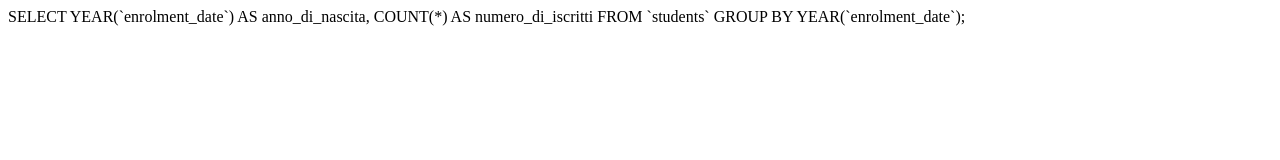
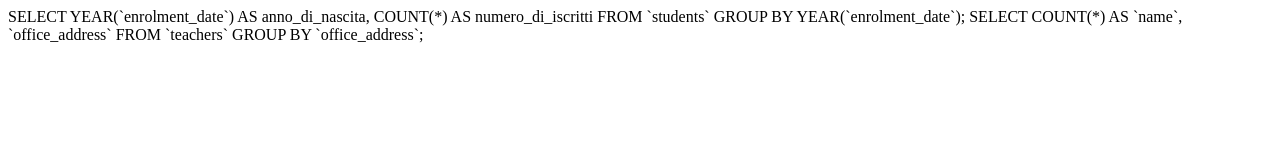
Before and after one commit to Anymoose98/db-university, a plain HTML site: page index2.html in a window 1280 px wide. Drawn offline with Linux system fonts and the light colour scheme.

Commit message:
Group by esercizio 2

```diff
--- a/index2.html
+++ b/index2.html
@@ -18,7 +18,15 @@ GROUP BY
     YEAR(`enrolment_date`);
 
     <!-- Esercizio 2 -->
+    SELECT
+    COUNT(*) AS `name`,
+    `office_address`
+FROM
+    `teachers`
+GROUP BY
+    `office_address`;
 
+    <!-- Esercizio 3 -->
 
 </body>
 </html>
```
